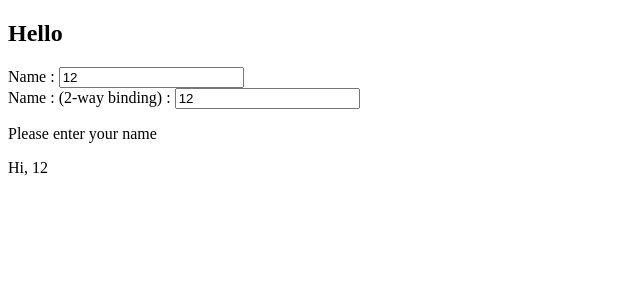
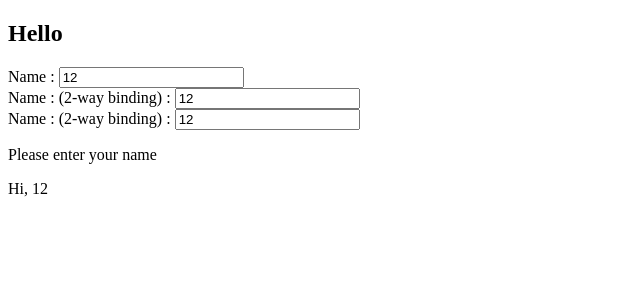
Before and after one commit to benbaroque/angular13, an Angular app: page / in a window 1280 px wide. Shown: the top 300 px of the page, without its empty margins (0-640 px from the left). Built offline with nearby package versions, Linux system fonts and the light colour scheme.

Commit message:
2-way binding 2

```diff
--- a/src/app/app.component.html
+++ b/src/app/app.component.html
@@ -2,5 +2,7 @@
 Name : <input type="text" [value]="name" #myname (input)="doSomeThing(myname.value)" />
 <br>
 Name : (2-way binding) : <input type="text" [(ngModel)]="name" />
+<br>
+Name : (2-way binding) : <input type="text" [ngModel]="name" (ngModelChange)="name=$event" />
 <p>Please enter your name</p>
 <p>Hi, {{name}}</p>
```
